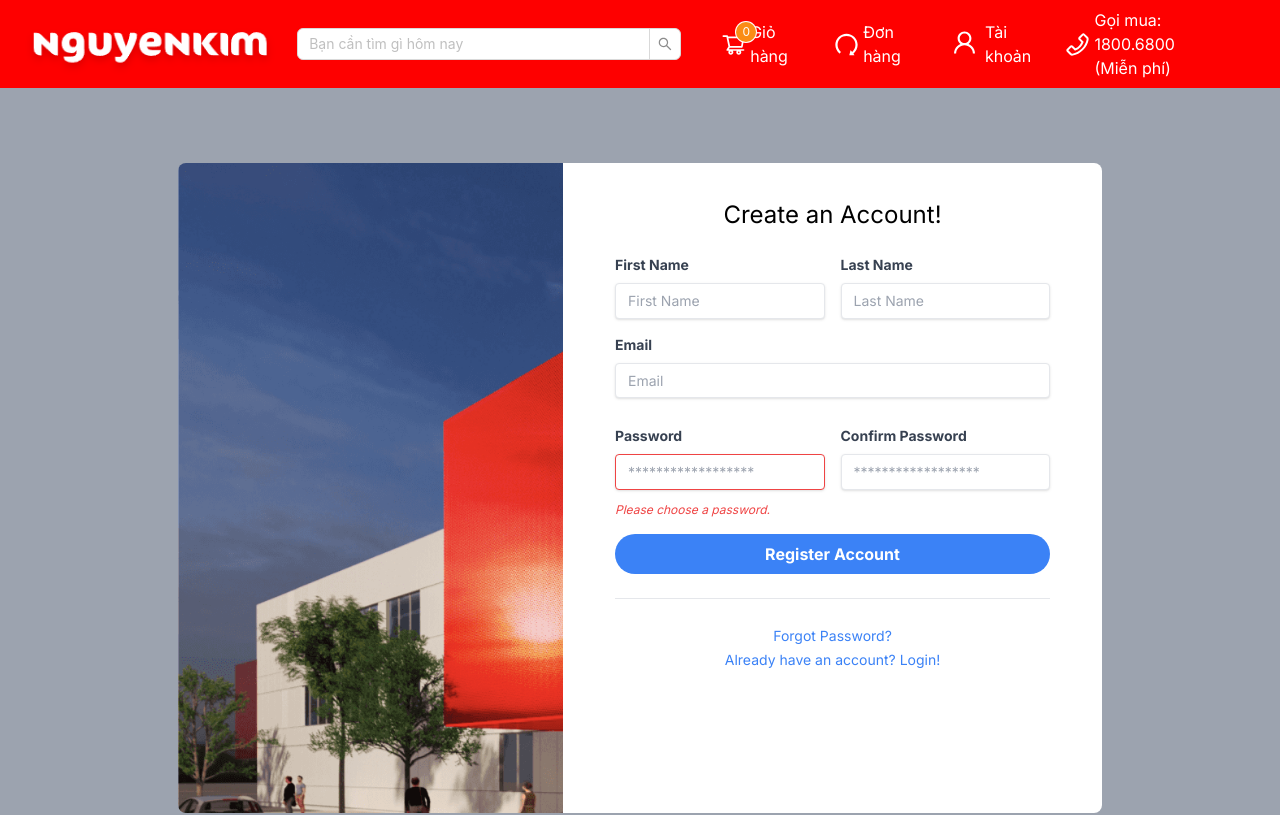
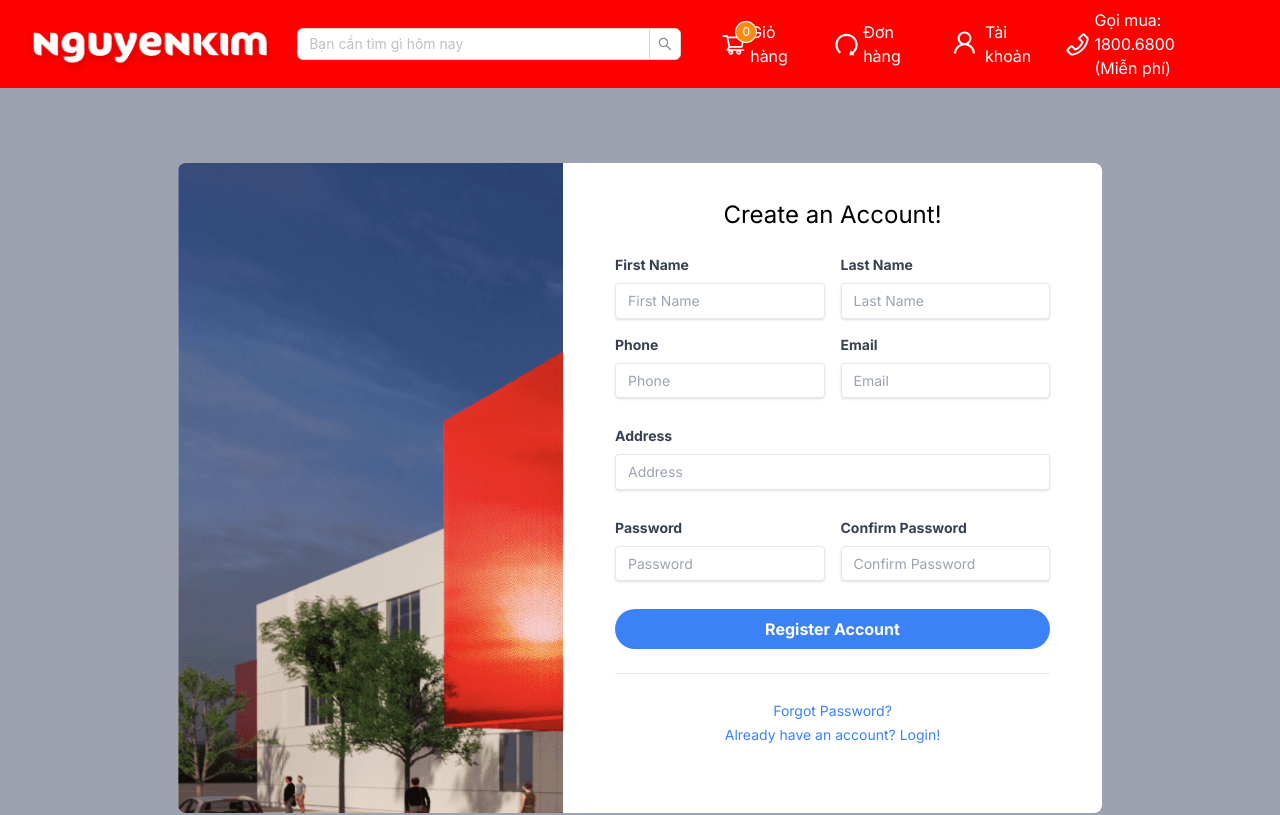
Before and after one commit to ndgkhoa/nguyenkim-store-cart, a Next.js app: page /register in a window 1280 px wide. Shown: the top 815 px of the page. Built offline with nearby package versions, Linux system fonts and the light colour scheme.

Commit message:
feat: register process

```diff
--- a/src/app/register/page.tsx
+++ b/src/app/register/page.tsx
@@ -1,6 +1,58 @@
-import React from 'react'
+'use client'
+import React, { useState } from 'react'
+import { toast, ToastContainer } from 'react-toastify'
+import 'react-toastify/dist/ReactToastify.css'
 
 const RegisterPage = () => {
+    const [formData, setFormData] = useState({
+        customer_firstname: '',
+        customer_lastname: '',
+        phone: '',
+        email: '',
+        password: '',
+        c_password: '',
+        address: '',
+    })
+
+    const [error, setError] = useState<string | null>(null)
+
+    const handleChange = (e: React.ChangeEvent<HTMLInputElement>) => {
+        const { id, value } = e.target
+        setFormData((prevFormData) => ({
+            ...prevFormData,
+            [id]: value,
+        }))
+    }
+
+    const handleSubmit = async (e: React.FormEvent) => {
+        e.preventDefault()
+
+        if (formData.password !== formData.c_password) {
+            toast.error('Mật khẩu xác nhận không trùng nhau')
+            return
+        }
+
+        try {
+            const response = await fetch('https://nguyenkim-be.onrender.com/v2/customer/register', {
+                method: 'POST',
+                headers: {
+                    'Content-Type': 'application/json',
+                },
+                body: JSON.stringify(formData),
+            })
+
+            const result = await response.json()
+            if (response.status === 200) {
+                toast.success('Đăng kí tài khoản thành công')
+            } else {
+                setError(result.message)
+                toast.error(error)
+            }
+        } catch (error) {
+            toast.error('Có lỗi xảy ra trong lúc tạo tài khoản')
+        }
+    }
+
     return (
         <div className="bg-gray-400 min-h-screen flex items-center justify-center">
             <div className="container mx-auto">
@@ -14,46 +66,80 @@ const RegisterPage = () => {
                         ></div>
                         <div className="w-full lg:w-7/12 bg-white p-5 rounded-lg lg:rounded-l-none">
                             <h3 className="pt-4 text-2xl text-center">Create an Account!</h3>
-                            <form className="px-8 pt-6 pb-8 mb-4 bg-white rounded">
+                            <form onSubmit={handleSubmit} className="px-8 pt-6 pb-8 mb-4 bg-white rounded">
                                 <div className="mb-4 md:flex md:justify-between">
                                     <div className="mb-4 md:mr-2 md:mb-0">
                                         <label
                                             className="block mb-2 text-sm font-bold text-gray-700"
-                                            htmlFor="firstName"
+                                            htmlFor="customer_firstname"
                                         >
                                             First Name
                                         </label>
                                         <input
                                             className="w-full px-3 py-2 text-sm leading-tight text-gray-700 border rounded shadow appearance-none focus:outline-none focus:shadow-outline"
-                                            id="firstName"
+                                            id="customer_firstname"
                                             type="text"
                                             placeholder="First Name"
+                                            value={formData.customer_firstname}
+                                            onChange={handleChange}
                                         />
                                     </div>
                                     <div className="md:ml-2">
                                         <label
                                             className="block mb-2 text-sm font-bold text-gray-700"
-                                            htmlFor="lastName"
+                                            htmlFor="customer_lastname"
                                         >
                                             Last Name
                                         </label>
                                         <input
                                             className="w-full px-3 py-2 text-sm leading-tight text-gray-700 border rounded shadow appearance-none focus:outline-none focus:shadow-outline"
-                                            id="lastName"
+                                            id="customer_lastname"
                                             type="text"
                                             placeholder="Last Name"
+                                            value={formData.customer_lastname}
+                                            onChange={handleChange}
+                                        />
+                                    </div>
+                                </div>
+                                <div className="mb-4 md:flex md:justify-between">
+                                    <div className="mb-4 md:mr-2 md:mb-0">
+                                        <label className="block mb-2 text-sm font-bold text-gray-700" htmlFor="phone">
+                                            Phone
+                                        </label>
+                                        <input
+                                            className="w-full px-3 py-2 text-sm leading-tight text-gray-700 border rounded shadow appearance-none focus:outline-none focus:shadow-outline"
+                                            id="phone"
+                                            type="text"
+                                            placeholder="Phone"
+                                            value={formData.phone}
+                                            onChange={handleChange}
+                                        />
+                                    </div>
+                                    <div className="md:ml-2">
+                                        <label className="block mb-2 text-sm font-bold text-gray-700" htmlFor="email">
+                                            Email
+                                        </label>
+                                        <input
+                                            className="w-full px-3 py-2 mb-3 text-sm leading-tight text-gray-700 border rounded shadow appearance-none focus:outline-none focus:shadow-outline"
+                                            id="email"
+                                            type="email"
+                                            placeholder="Email"
+                                            value={formData.email}
+                                            onChange={handleChange}
                                         />
                                     </div>
                                 </div>
                                 <div className="mb-4">
-                                    <label className="block mb-2 text-sm font-bold text-gray-700" htmlFor="email">
-                                        Email
+                                    <label className="block mb-2 text-sm font-bold text-gray-700" htmlFor="address">
+                                        Address
                                     </label>
                                     <input
                                         className="w-full px-3 py-2 mb-3 text-sm leading-tight text-gray-700 border rounded shadow appearance-none focus:outline-none focus:shadow-outline"
-                                        id="email"
-                                        type="email"
-                                        placeholder="Email"
+                                        id="address"
+                                        type="text"
+                                        placeholder="Address"
+                                        value={formData.address}
+                                        onChange={handleChange}
                                     />
                                 </div>
                                 <div className="mb-4 md:flex md:justify-between">
@@ -65,12 +151,13 @@ const RegisterPage = () => {
                                             Password
                                         </label>
                                         <input
-                                            className="w-full px-3 py-2 mb-3 text-sm leading-tight text-gray-700 border border-red-500 rounded shadow appearance-none focus:outline-none focus:shadow-outline"
+                                            className="w-full px-3 py-2 mb-3 text-sm leading-tight text-gray-700 border rounded shadow appearance-none focus:outline-none focus:shadow-outline"
                                             id="password"
                                             type="password"
-                                            placeholder="******************"
+                                            placeholder="Password"
+                                            value={formData.password}
+                                            onChange={handleChange}
                                         />
-                                        <p className="text-xs italic text-red-500">Please choose a password.</p>
                                     </div>
                                     <div className="md:ml-2">
                                         <label
@@ -83,14 +170,16 @@ const RegisterPage = () => {
                                             className="w-full px-3 py-2 mb-3 text-sm leading-tight text-gray-700 border rounded shadow appearance-none focus:outline-none focus:shadow-outline"
                                             id="c_password"
                                             type="password"
-                                            placeholder="******************"
+                                            placeholder="Confirm Password"
+                                            value={formData.c_password}
+                                            onChange={handleChange}
                                         />
                                     </div>
                                 </div>
                                 <div className="mb-6 text-center">
                                     <button
                                         className="w-full px-4 py-2 font-bold text-white bg-blue-500 rounded-full hover:bg-blue-700 focus:outline-none focus:shadow-outline"
-                                        type="button"
+                                        type="submit"
                                     >
                                         Register Account
                                     </button>
@@ -117,6 +206,18 @@ const RegisterPage = () => {
                     </div>
                 </div>
             </div>
+            <ToastContainer
+                position="bottom-right"
+                autoClose={5000}
+                hideProgressBar={false}
+                newestOnTop={false}
+                closeOnClick
+                rtl={false}
+                pauseOnFocusLoss
+                draggable
+                pauseOnHover
+                theme="light"
+            />
         </div>
     )
 }
```
Also changed, not shown: public/images/login.jpg (deleted).
